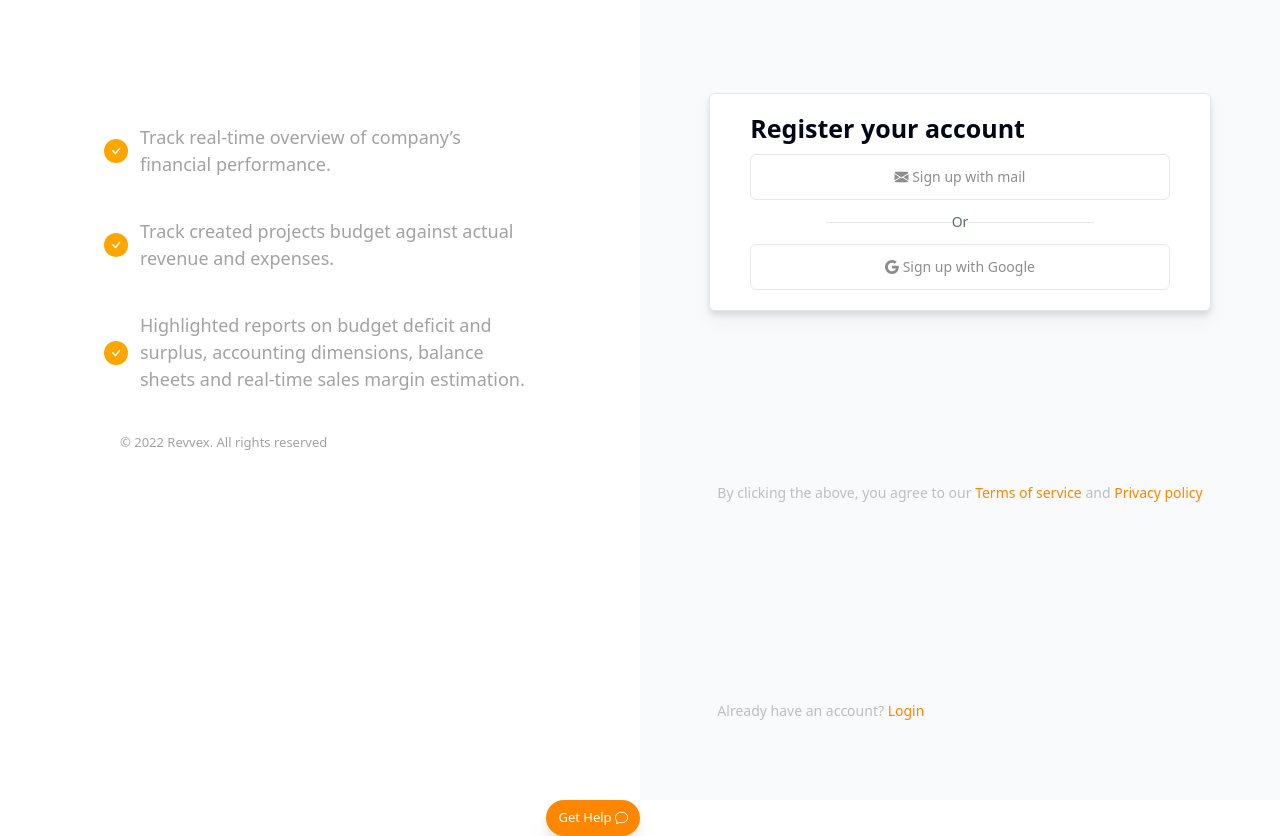
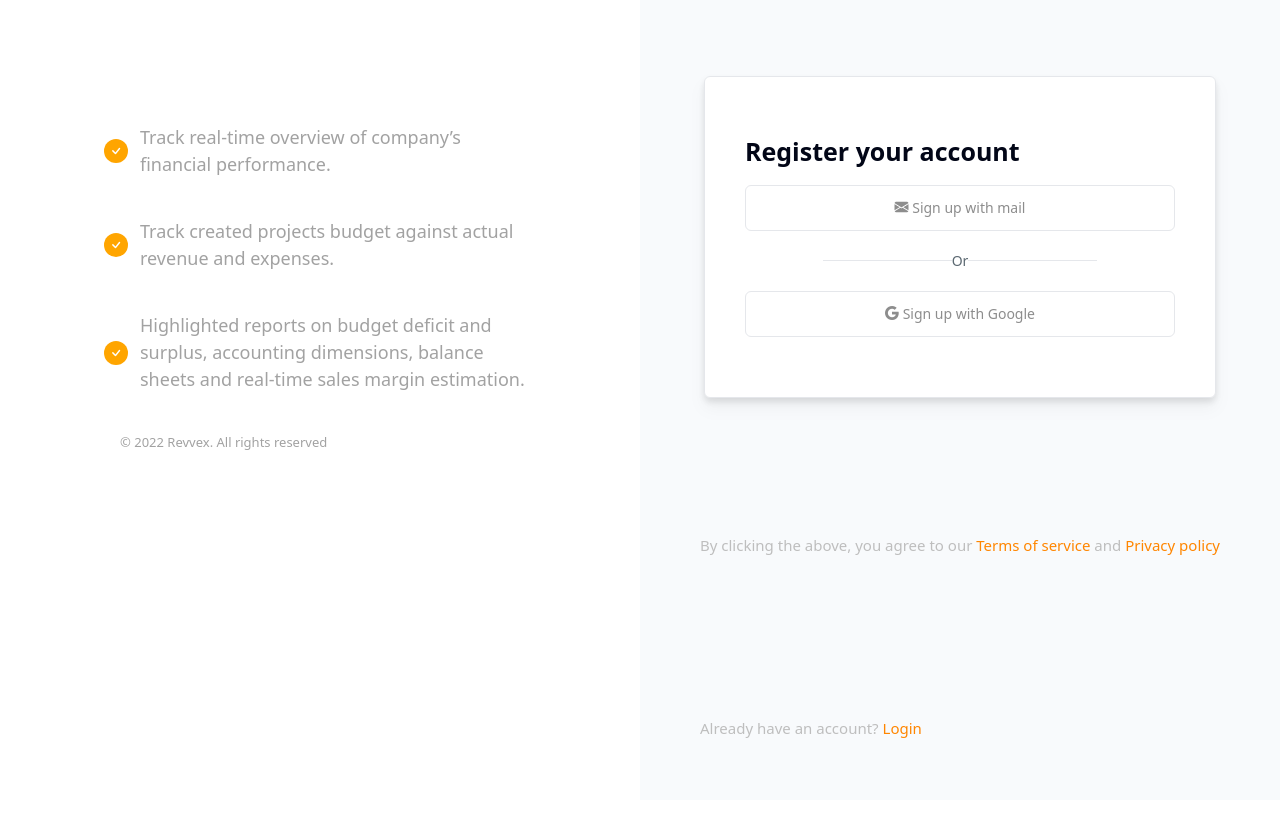
Before and after one commit to Ayomide247/Admin-Dashboard, a website: page registeration_options.html in a window 1280 px wide. After the commit the page ends 800 px from the top, so only its background shows below. Drawn offline with nearby package versions, Linux system fonts and the light colour scheme.

Commit message:
Made some modifications in all pages

```diff
--- a/registeration_options.html
+++ b/registeration_options.html
@@ -51,13 +51,13 @@
         </div>
 
         <div class="lg:h-[100vh] lg:w-full lg:bg-[#F8FAFC] grid justify-center items-center ">
-            <div class="block py-5 px-4 lg:px-10 bg-white leading-3 border drop-shadow-lg my-5 mx-5 md:text-[25px]  lg:mx-auto lg:w-full lg:max-w-lg lg:rounded-md">
-                <h1 class=" font-semibold text-xl md:text-[25px]  text-slate-950">Register your account</h1>
+            <div class="block  px-4  py-10 lg:px-10 bg-white leading-3 border drop-shadow-lg my-5 mx-5 md:text-[25px]  lg:mx-auto lg:w-full lg:max-w-lg lg:rounded-md">
+                <h1 class=" font-semibold text-xl md:text-[25px]  text-slate-950  py-5">Register your account</h1>
 
 
-                    <div class="border  text-center mt-3 rounded-md text-sm p-3 font-normal text-[#8d8d8d] cursor-pointer"> <a href="registration.html" class="mx-3"><i class="bi bi-envelope-fill"></i> Sign up with mail</a> </div>
+                    <div class="border  text-center rounded-md text-sm p-3 font-normal text-[#8d8d8d] cursor-pointer mb-5"> <a href="registration.html" class="mx-3"><i class="bi bi-envelope-fill"></i> Sign up with mail</a> </div>
 
-                    <div class="flex justify-center mt-3 items-center ">
+                    <div class="flex justify-center items-center my-5">
                         <hr class="flex bottom-2 w-[30%]">
                         <p class="text-sm">Or</p>
                         <hr class="flex bottom-2 w-[30%]">
@@ -65,15 +65,15 @@
 
 
 
-                    <div class="border  text-center mt-3 rounded-md text-sm p-3 font-normal text-[#8d8d8d] cursor-pointer"><a href="registration.html" class="mx-3"><i class="bi bi-google"></i> Sign up with Google</a> </div></div>
+                    <div class="border  text-center my-5 rounded-md text-sm p-3 font-normal text-[#8d8d8d] cursor-pointer"><a href="registration.html" class="mx-3"><i class="bi bi-google"></i> Sign up with Google</a> </div></div>
 
 
 
 
 
-                    <p class="text-[14px] p-2 text-[#bebebe] leading-4 mb-10">By clicking the above, you agree to our <span class="text-[#FF8600]">Terms of service</span> and <span class="text-[#FF8600]">Privacy policy</span></p>
+                    <p class="text-[15px] p-2 text-[#bebebe] leading-4 mb-10">By clicking the above, you agree to our <span class="text-[#FF8600]">Terms of service</span> and <span class="text-[#FF8600]">Privacy policy</span></p>
 
-                    <p class="text-[14px] p-2 text-[#bebebe] leading-4">Already have an account?  <a class="text-[#FF8600]" href="./index.html">Login</a></p>
+                    <p class="text-[15px] p-2 text-[#bebebe] leading-4">Already have an account?  <a class="text-[#FF8600]" href="./index.html">Login</a></p>
 
                     <div class="md:hidden text-[11px] flex gap-3 justify-end  text-white mx-7 my-5">
                         <p class="bg-[#FF8600] drop-shadow-xl w-fit py-3 px-3 rounded-full">Get Help <span><i class="bi bi-chat"></i></span></p>
@@ -84,9 +84,7 @@
             </div>
 
 
-            <div class="hidden text-[11px] md:text-[13px] md:flex gap-3 justify-end  text-white  ">
-                <p class="bg-[#FF8600] drop-shadow-xl w-fit py-2 px-3 rounded-full">Get Help <span><i class="bi bi-chat"></i></span></p>
-            </div>
+
         </div>
     </div>
 
```
Also changed, not shown: index.html (+1 -1 lines).
